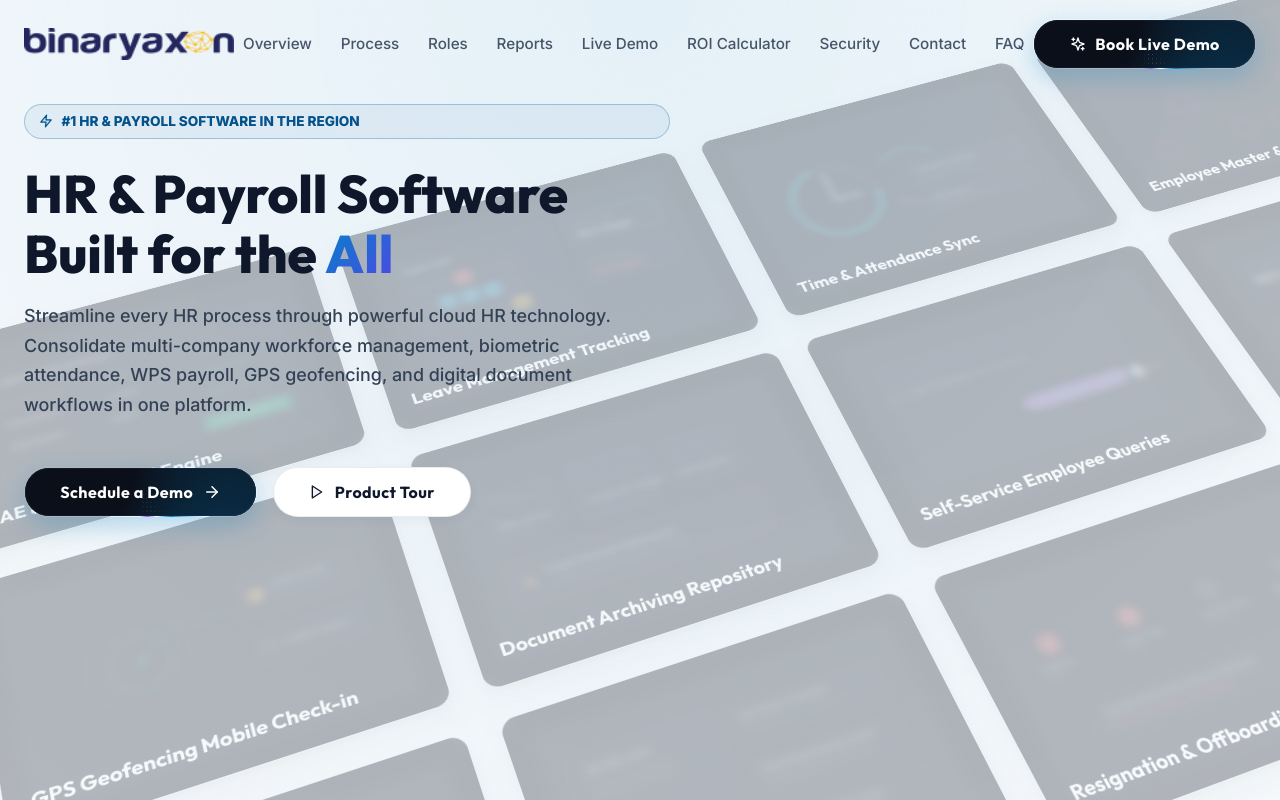
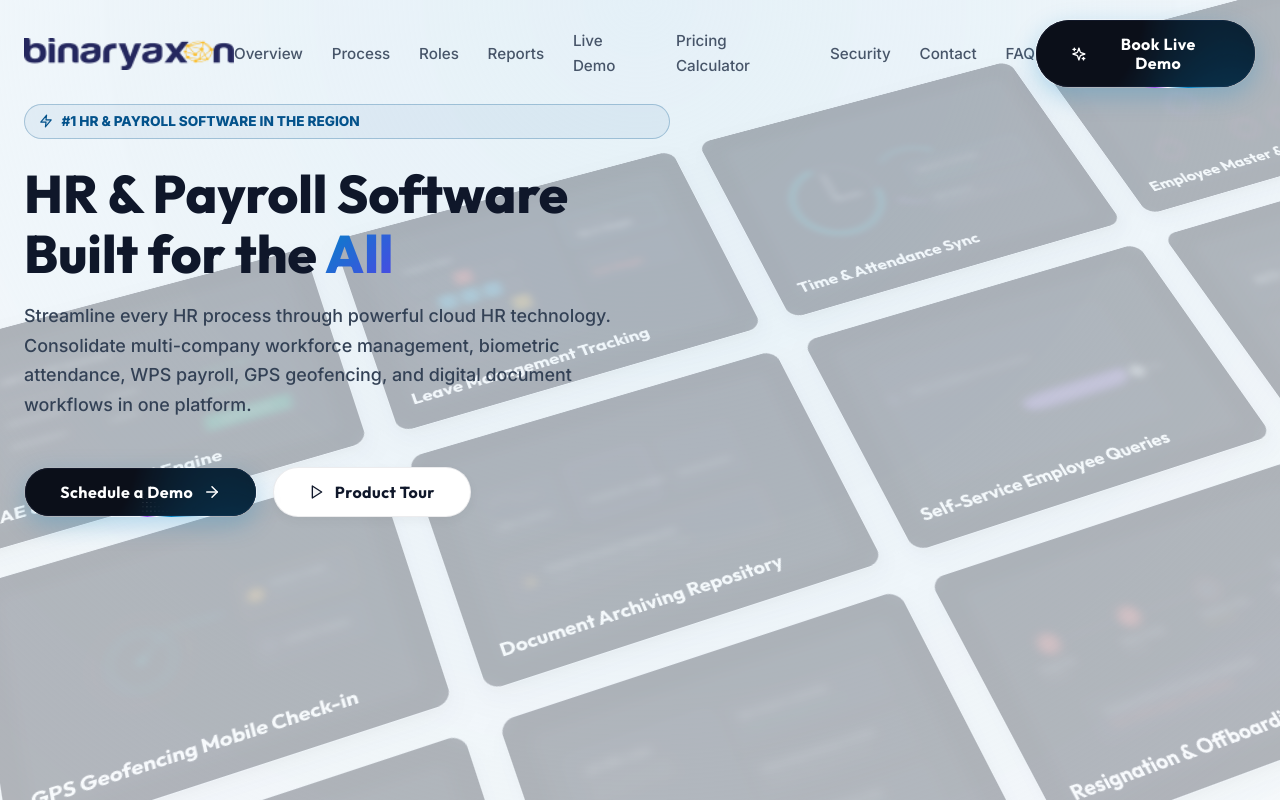
Before and after one commit to jaweriafaheem/BinaryaxonHRMS, a React (Vite) app: page / in a window 1280 px wide. Shown: the top 800 px of the page. Built offline with nearby package versions, Linux system fonts and the light colour scheme; the HTML template or start-up script is replaced by a standard one.

Commit message:
navbar fix

```diff
--- a/src/components/Navbar.jsx
+++ b/src/components/Navbar.jsx
@@ -29,7 +29,7 @@
           <a href="#roles" className="nav-link">Roles</a>
           <a href="#reports" className="nav-link">Reports</a>
           <a href="#live-demo" className="nav-link">Live Demo</a>
-          <a href="#roi-calculator" className="nav-link">ROI Calculator</a>
+          <a href="#roi-calculator" className="nav-link">Pricing Calculator</a>
           <a href="#security" className="nav-link">Security</a>
           <a href="#contact" className="nav-link">Contact</a>
           <a href="#faq" className="nav-link">FAQ</a>
```
